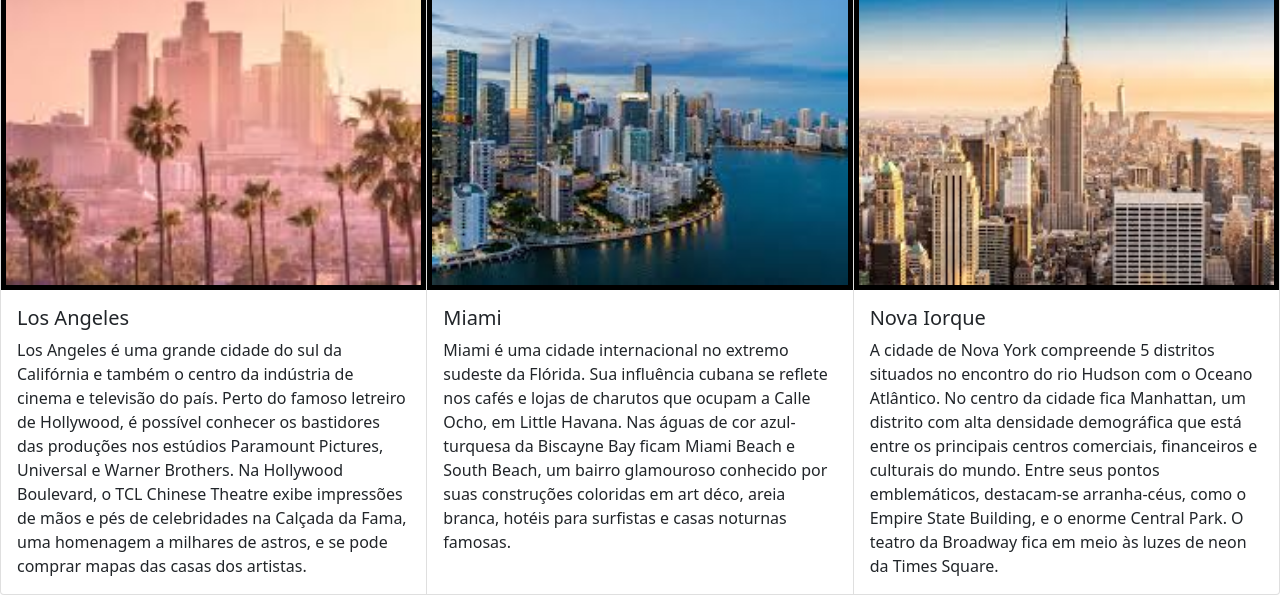
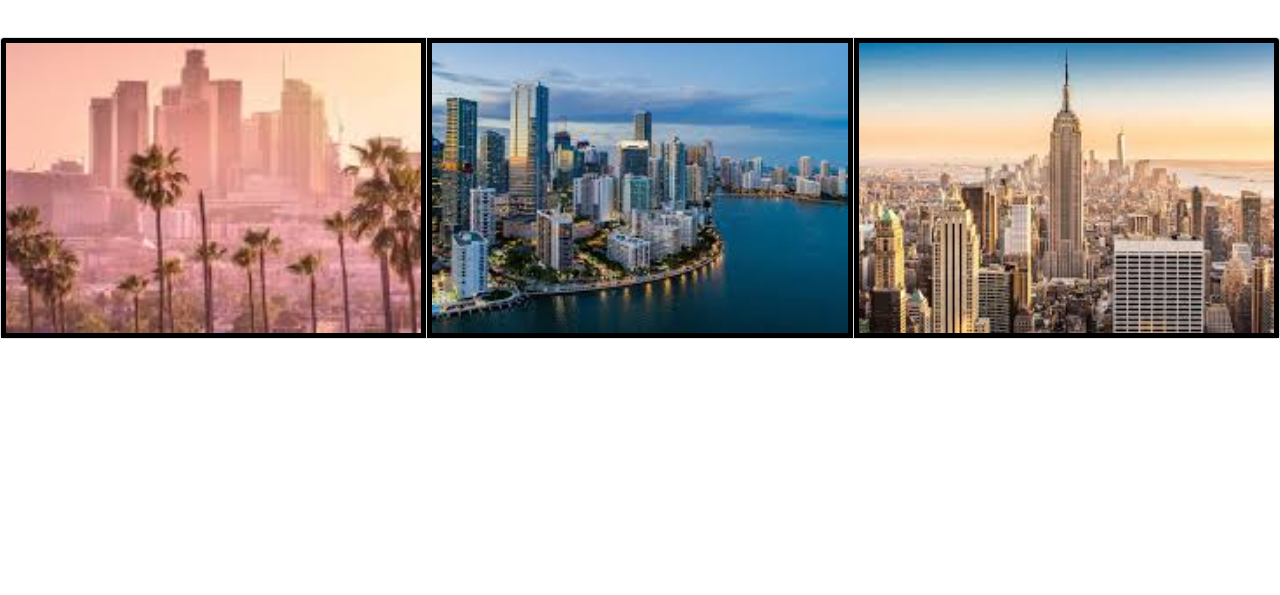
Before and after one commit to lucaszanfa/Trabalho-10-pts, a plain HTML site: page index.html in a window 1280 px wide. Shown: the part 553-1148 px from the top of the page. After the commit the page ends 892 px from the top, so only its background shows below. Drawn offline with nearby package versions, Linux system fonts and the light colour scheme.

Commit message:
colocando um css para os repositorios

```diff
--- a/index.html
+++ b/index.html
@@ -41,35 +41,28 @@
     <br><br><br><br><br>
 
     <h1>Meus Repositorios</h1>
+    <br><br>
     <div class="card-group">
         <div class="card">
             <a href="repositorio1.html">
                 <img src="imgs/los angeles.jpeg" class="card-img-top" alt="...">
             </a>
-            <div class="card-body">
-                <h5 class="card-title">Los Angeles</h5>
-                <p class="card-text">Los Angeles é uma grande cidade do sul da Califórnia e também o centro da indústria de cinema e televisão do país. Perto do famoso letreiro de Hollywood, é possível conhecer os bastidores das produções nos estúdios Paramount Pictures, Universal e Warner Brothers. Na Hollywood Boulevard, o TCL Chinese Theatre exibe impressões de mãos e pés de celebridades na Calçada da Fama, uma homenagem a milhares de astros, e se pode comprar mapas das casas dos artistas.</p>
-            </div>
-        </div>
-
-        <div class="card">
-            <img src="imgs/miami.jpeg" class="card-img-top" alt="...">
-            <div class="card-body">
-                <h5 class="card-title">Miami</h5>
-                <p class="card-text">Miami é uma cidade internacional no extremo sudeste da Flórida. Sua influência cubana se reflete nos cafés e lojas de charutos que ocupam a Calle Ocho, em Little Havana. Nas águas de cor azul-turquesa da Biscayne Bay ficam Miami Beach e South Beach, um bairro glamouroso conhecido por suas construções coloridas em art déco, areia branca, hotéis para surfistas e casas noturnas famosas.</p>
-            </div>
         </div>
         <div class="card">
-            <img src="imgs/nyc.jpg" class="card-img-top" alt="...">
-            <div class="card-body">
-                <h5 class="card-title">Nova Iorque</h5>
-                <p class="card-text">A cidade de Nova York compreende 5 distritos situados no encontro do rio Hudson com o Oceano Atlântico. No centro da cidade fica Manhattan, um distrito com alta densidade demográfica que está entre os principais centros comerciais, financeiros e culturais do mundo. Entre seus pontos emblemáticos, destacam-se arranha-céus, como o Empire State Building, e o enorme Central Park. O teatro da Broadway fica em meio às luzes de neon da Times Square.</p>
-            </div>
+            <a href="repositorio2.html">
+                <img src="imgs/miami.jpeg" class="card-img-top" alt="...">
+            </a>
+        </div>
+        <div class="card">
+            <a href="repositorio3.html">
+                <img src="imgs/nyc.jpg" class="card-img-top" alt="...">
+            </a>
         </div>
     </div>
 
 
 
 
+
 </body>
 </html>
```
Also changed, not shown: repositorio1.html (+3 -1 lines), repositorio2.html (+2 -1 lines), repositorio3.html (+2 -1 lines), style2.css (added).
